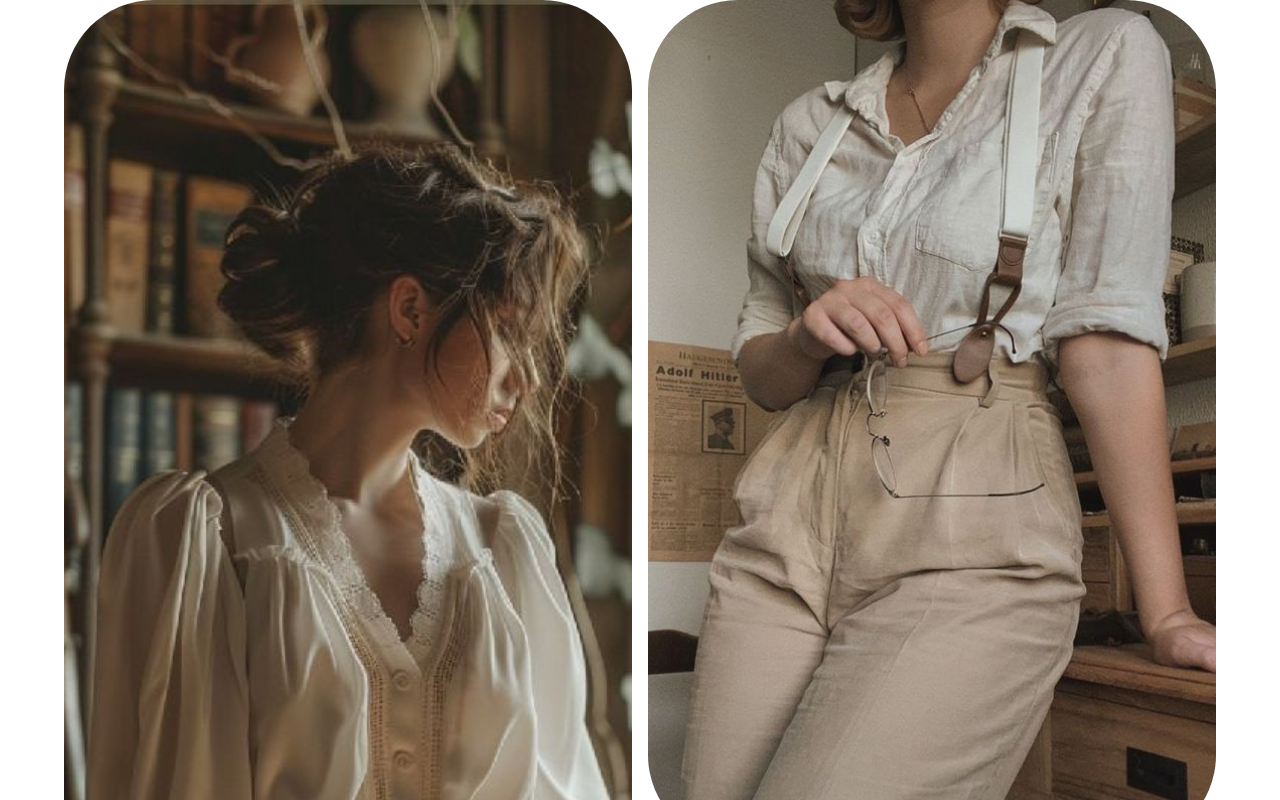
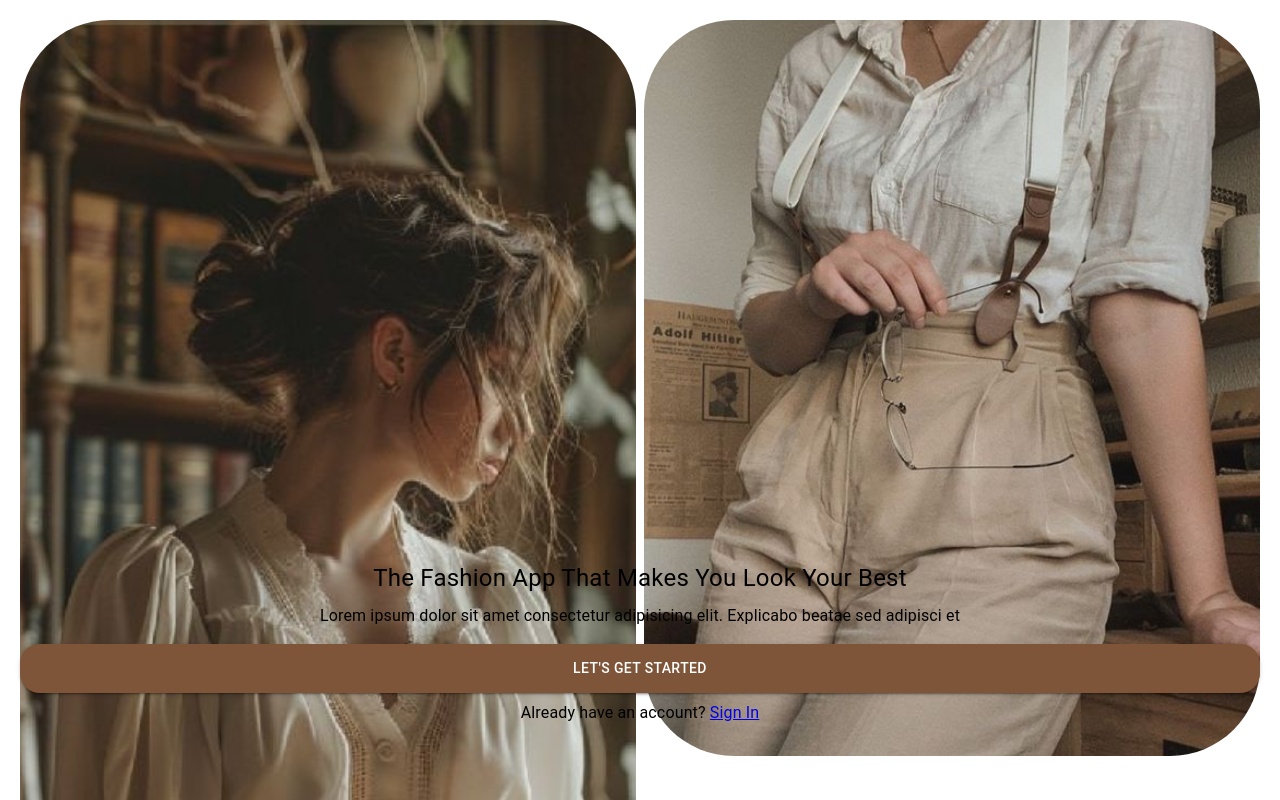
Before and after one commit to StevenLopez009/Tienda-Frontend, a React (Vite) app: page / in a window 1280 px wide. Shown: the top 800 px of the page. Built offline with nearby package versions, Linux system fonts and the light colour scheme.

Commit message:
adelanto de la ui home

```diff
--- a/package.json
+++ b/package.json
@@ -12,6 +12,7 @@
   "dependencies": {
     "@emotion/react": "^11.13.3",
     "@emotion/styled": "^11.13.0",
+    "@mui/icons-material": "^6.1.6",
     "@mui/material": "^6.1.2",
     "react": "^18.3.1",
     "react-dom": "^18.3.1",
--- /dev/null
+++ b/src/ui/components/Carousel.tsx
@@ -0,0 +1,79 @@
+import React, { useState, useEffect } from "react";
+import { Box, IconButton } from "@mui/material";
+import FiberManualRecordIcon from "@mui/icons-material/FiberManualRecord";
+
+const Carousel = () => {
+  const [currentSlide, setCurrentSlide] = useState(0);
+
+  // Arreglo de imágenes y etiquetas
+  const slides = [
+    {
+      img: "https://img.freepik.com/foto-gratis/belleza-otonal-abstracta-patron-venas-hoja-multicolor-generado-ia_188544-9871.jpg",
+      label: "Slide 1",
+    },
+    {
+      img: "https://media.istockphoto.com/id/1283080271/es/foto/hoja-de-oto%C3%B1o-con-un-corte-en-forma-de-avi%C3%B3n-sobre-un-fondo-del-cielo.jpg?s=612x612&w=0&k=20&c=Dt2BJln57jcmfjn5Dsnwkf5O3rC85e1NG-EjrpO_Ssk=",
+      label: "Slide 2",
+    },
+    {
+      img: "https://img.freepik.com/foto-gratis/belleza-otonal-abstracta-patron-venas-hoja-multicolor-generado-ia_188544-9871.jpg",
+      label: "Slide 3",
+    },
+    {
+      img: "https://media.istockphoto.com/id/1283080271/es/foto/hoja-de-oto%C3%B1o-con-un-corte-en-forma-de-avi%C3%B3n-sobre-un-fondo-del-cielo.jpg?s=612x612&w=0&k=20&c=Dt2BJln57jcmfjn5Dsnwkf5O3rC85e1NG-EjrpO_Ssk=",
+      label: "Slide 4",
+    },
+    {
+      img: "https://img.freepik.com/foto-gratis/belleza-otonal-abstracta-patron-venas-hoja-multicolor-generado-ia_188544-9871.jpg",
+      label: "Slide 3",
+    },
+  ];
+
+  useEffect(() => {
+    const interval = setInterval(() => {
+      setCurrentSlide((prevSlide) => (prevSlide + 1) % slides.length);
+    }, 4000);
+
+    return () => clearInterval(interval);
+  }, [slides.length]);
+
+  const goToSlide = (index: number) => {
+    setCurrentSlide(index);
+  };
+
+  return (
+    <Box>
+      <Box
+        sx={{
+          width: "100%",
+          height: 170,
+          display: "flex",
+          alignItems: "center",
+          justifyContent: "center",
+          margin: "0px auto",
+        }}
+      >
+        <img
+          src={slides[currentSlide].img}
+          alt={slides[currentSlide].label}
+          style={{ width: "100%", height: "100%", borderRadius: 8 }}
+        />
+      </Box>
+
+      <Box mt={1} display="flex" justifyContent="center">
+        {slides.map((_, index) => (
+          <IconButton
+            key={index}
+            onClick={() => goToSlide(index)}
+            size="small"
+            sx={{ color: currentSlide === index ? "primary.main" : "grey.500" }}
+          >
+            <FiberManualRecordIcon sx={{ fontSize: "12px" }} />{" "}
+          </IconButton>
+        ))}
+      </Box>
+    </Box>
+  );
+};
+
+export default Carousel;
--- a/src/ui/pages/Home.tsx
+++ b/src/ui/pages/Home.tsx
@@ -1,8 +1,118 @@
-import { useAuth } from "../../auth/AuthProvider";
+import { Box, TextField, Typography } from "@mui/material";
+import Carousel from "../components/Carousel";
+import FmdGoodIcon from "@mui/icons-material/FmdGood";
 
 function Home() {
-  const auth = useAuth();
-  return <h1>Home de {auth.getUser()?.name || ""}</h1>;
+  return (
+    <Box sx={{ width: "100%" }}>
+      <Box sx={{ margin: "0 auto", width: "90%" }}>
+        <Box
+          sx={{
+            height: "20vh",
+          }}
+        >
+          <Typography>Location</Typography>
+          <Box sx={{ display: "flex" }}>
+            <FmdGoodIcon sx={{ color: "#6e4a33" }} />
+            <Typography>Bogota, Colombia</Typography>
+          </Box>
+          <Box
+            sx={{
+              display: "flex",
+              justifyContent: "space-between",
+              margin: "15px 0",
+            }}
+          >
+            <TextField
+              variant="outlined"
+              type="search"
+              placeholder="Search..."
+              sx={{
+                width: "85%",
+                backgroundColor: "#fff",
+                "& input": {
+                  padding: "6px 12px",
+                  fontSize: "14px",
+                },
+                "& .MuiOutlinedInput-root": {
+                  height: "50px",
+                },
+              }}
+            />
+            <Box
+              sx={{
+                height: "50px",
+                width: "50px",
+                backgroundColor: "#6e4a33",
+                borderRadius: "10px",
+              }}
+            ></Box>
+          </Box>
+        </Box>
+        <Carousel />
+        <Box
+          sx={{
+            display: "flex",
+            justifyContent: "space-around",
+            margin: "20px 0",
+          }}
+        >
+          <Box>
+            <Box
+              sx={{
+                backgroundColor: "pink",
+                borderRadius: "50px",
+                width: "60px",
+                height: "60px",
+              }}
+            ></Box>
+            <Typography sx={{ textAlign: "center", fontSize: "0.8rem" }}>
+              SHIRT
+            </Typography>
+          </Box>
+          <Box>
+            <Box
+              sx={{
+                backgroundColor: "pink",
+                borderRadius: "50px",
+                width: "60px",
+                height: "60px",
+              }}
+            ></Box>
+            <Typography sx={{ textAlign: "center", fontSize: "0.8rem" }}>
+              PANT
+            </Typography>
+          </Box>
+          <Box>
+            <Box
+              sx={{
+                backgroundColor: "pink",
+                borderRadius: "50px",
+                width: "60px",
+                height: "60px",
+              }}
+            ></Box>
+            <Typography sx={{ textAlign: "center", fontSize: "0.8rem" }}>
+              DRESS
+            </Typography>
+          </Box>
+          <Box>
+            <Box
+              sx={{
+                backgroundColor: "pink",
+                borderRadius: "50px",
+                width: "60px",
+                height: "60px",
+              }}
+            ></Box>
+            <Typography sx={{ textAlign: "center", fontSize: "0.8rem" }}>
+              JACKET
+            </Typography>
+          </Box>
+        </Box>
+      </Box>
+    </Box>
+  );
 }
 
 export default Home;
--- a/src/ui/pages/Splash.tsx
+++ b/src/ui/pages/Splash.tsx
@@ -1,15 +1,19 @@
-import { Link } from "react-router-dom";
-import { Button, Container, Grid } from "@mui/material";
+import { Box, Button, Typography, Grid } from "@mui/material";
 import img1 from "../assets/img1.jpg";
 import img2 from "../assets/img2.jpg";
 import img3 from "../assets/img3.jpg";
+import { Link, useNavigate } from "react-router-dom";
 
 function Splash() {
+  const navigate = useNavigate();
+  const handleButtonClick = () => {
+    navigate("/signup");
+  };
   return (
     <>
-      <div className="splash__container">
-        <Container>
-          <Grid container spacing={2}>
+      <Box sx={{ padding: "20px", height: "100vh" }}>
+        <Box sx={{ height: "70%" }}>
+          <Grid container spacing={1}>
             <Grid item xs={6}>
               <img
                 src={img3}
@@ -22,33 +26,74 @@ function Splash() {
                 }}
               />
             </Grid>
-            <Grid item xs={6} container direction="column" spacing={2}>
-              <Grid item>
+            <Grid item xs={6}>
+              <Box
+                sx={{
+                  display: "flex",
+                  flexDirection: "column",
+                  height: "100%",
+                  justifyContent: "space-between",
+                }}
+              >
                 <img
                   src={img2}
                   alt=""
                   style={{
                     width: "100%",
-                    height: "auto",
+                    height: "48%",
+                    objectFit: "cover",
                     borderRadius: "90px",
                   }}
                 />
-              </Grid>
-              <Grid item>
                 <img
                   src={img1}
                   alt=""
                   style={{
                     width: "100%",
-                    height: "auto",
+                    height: "48%",
+                    objectFit: "cover",
                     borderRadius: "100px",
                   }}
                 />
-              </Grid>
+              </Box>
             </Grid>
           </Grid>
-        </Container>
-      </div>
+        </Box>
+        <Box
+          sx={{
+            display: "flex",
+            flexDirection: "column",
+            mt: 2,
+          }}
+        >
+          <Typography sx={{ fontSize: "1.5rem", textAlign: "center" }}>
+            The Fashion App That Makes You Look Your Best
+          </Typography>
+          <Typography sx={{ textAlign: "center", mt: 1 }}>
+            Lorem ipsum dolor sit amet consectetur adipisicing elit. Explicabo
+            beatae sed adipisci et
+          </Typography>
+          <Button
+            type="submit"
+            variant="contained"
+            sx={{
+              mt: 2,
+              py: 1.5,
+              backgroundColor: "#7f5539",
+              borderRadius: "20px",
+              "&:hover": {
+                backgroundColor: "#6e4a33",
+              },
+            }}
+            onClick={handleButtonClick}
+          >
+            Let's Get Started
+          </Button>
+          <Typography sx={{ textAlign: "center", mt: 1 }}>
+            Already have an account? <Link to={"/login"}>Sign In</Link>
+          </Typography>
+        </Box>
+      </Box>
     </>
   );
 }
```
Also changed, not shown: src/ui/assets/images.jpg (added), 1 other file (tests, documents, lock files or other folders).
